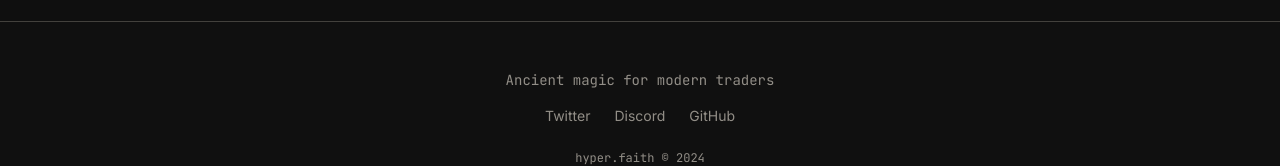
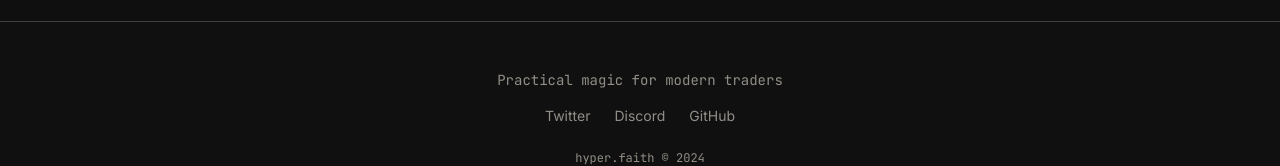
Before and after one commit to phitboy/hyper-faith, a React (Vite) app: page / in a window 1280 px wide. Shown: the part 1344-1510 px from the top of the page. Built offline with nearby package versions, Linux system fonts and the light colour scheme.

Commit message:
Update About page copy

```diff
--- a/src/components/Layout.tsx
+++ b/src/components/Layout.tsx
@@ -76,7 +76,7 @@ export function Layout({
       <footer className="border-t border-border bg-card/30 mt-20">
         <div className="max-w-7xl mx-auto px-4 sm:px-6 lg:px-8 py-12">
           <div className="text-center">
-            <div className="font-mono text-sm text-muted-foreground mb-4">Ancient magic for modern traders</div>
+            <div className="font-mono text-sm text-muted-foreground mb-4">Practical magic for modern traders</div>
             <div className="flex justify-center space-x-6 text-sm">
               <a href="#" className="text-muted-foreground hover:text-foreground transition-colors">
                 Twitter
```
